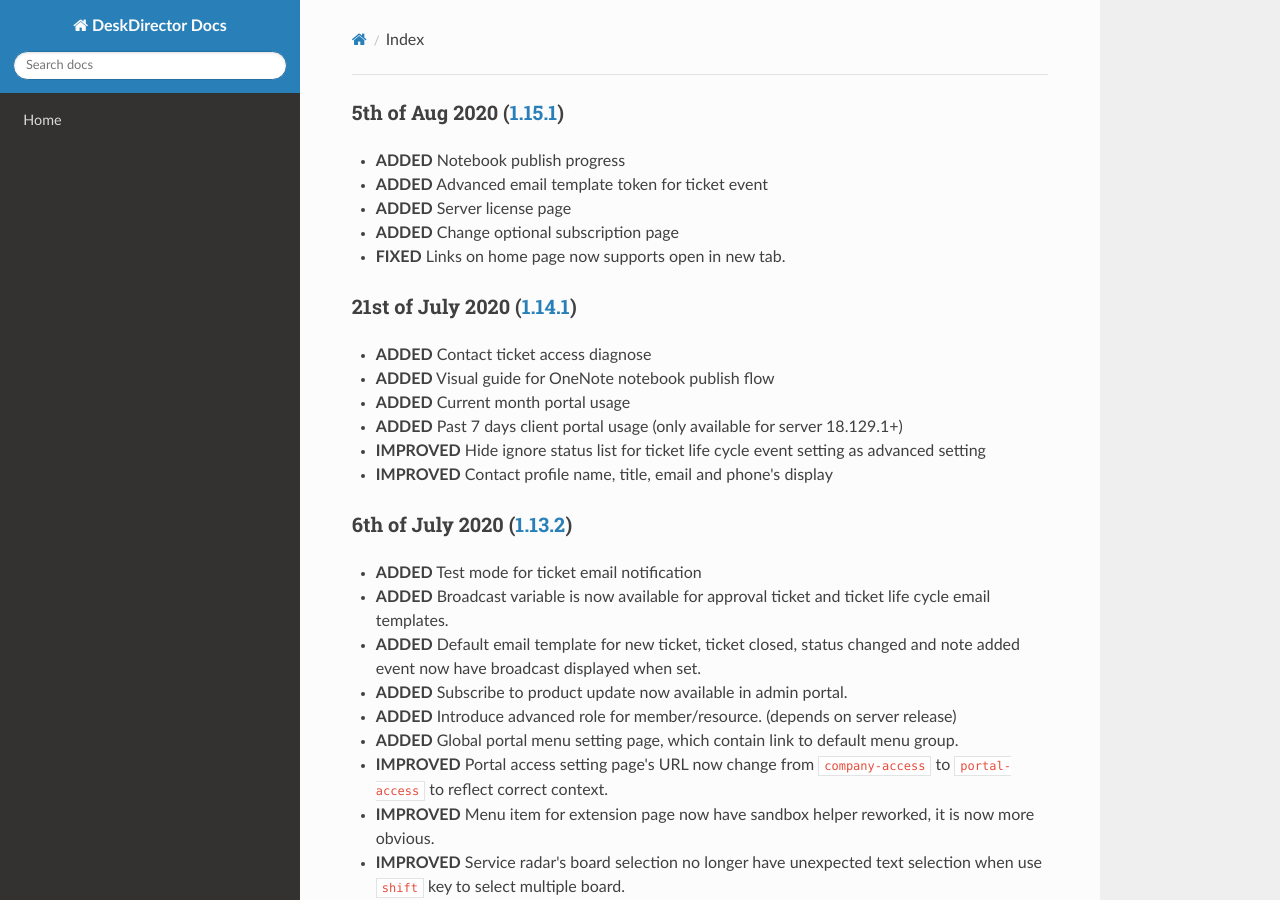
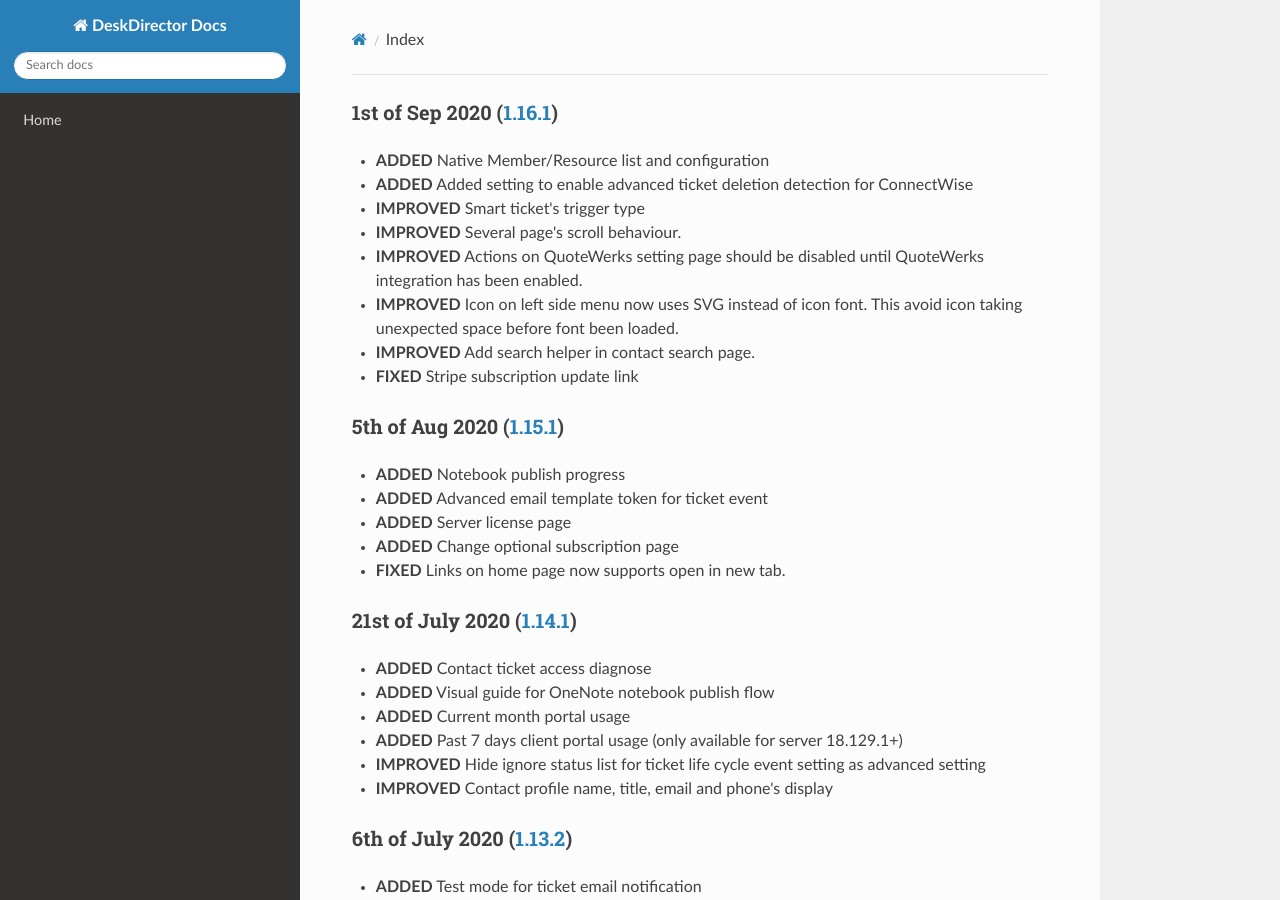
Before and after one commit to DeskDirector/docs, an MkDocs documentation site: the page built from docs/_release/admin/README.md, in a window 1280 px wide and 900 px high. Built offline with MkDocs 1.6.1, drawn with Linux system fonts in a browser that asks for light colours; nearby versions of some CDN libraries; old or Windows-style settings are respelled for this version of MkDocs.

Commit message:
Update README.md

```diff
--- a/docs/_release/admin/README.md
+++ b/docs/_release/admin/README.md
@@ -1,3 +1,13 @@
+### 1st of Sep 2020 ([1.16.1](v1.16.1))
+- **ADDED** Native Member/Resource list and configuration
+- **ADDED** Added setting to enable advanced ticket deletion detection for ConnectWise
+- **IMPROVED** Smart ticket's trigger type
+- **IMPROVED** Several page's scroll behaviour.
+- **IMPROVED** Actions on QuoteWerks setting page should be disabled until QuoteWerks integration has been enabled.
+- **IMPROVED** Icon on left side menu now uses SVG instead of icon font. This avoid icon taking unexpected space before font been loaded.
+- **IMPROVED** Add search helper in contact search page.
+- **FIXED** Stripe subscription update link
+
 ### 5th of Aug 2020 ([1.15.1](v1.15.1))
 - **ADDED** Notebook publish progress
 - **ADDED** Advanced email template token for ticket event
```
